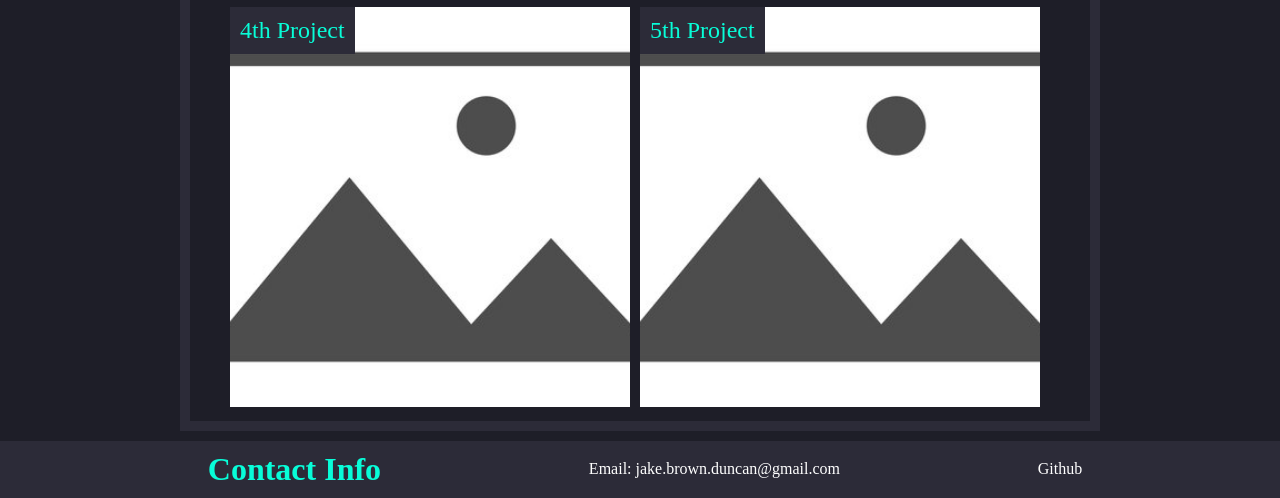
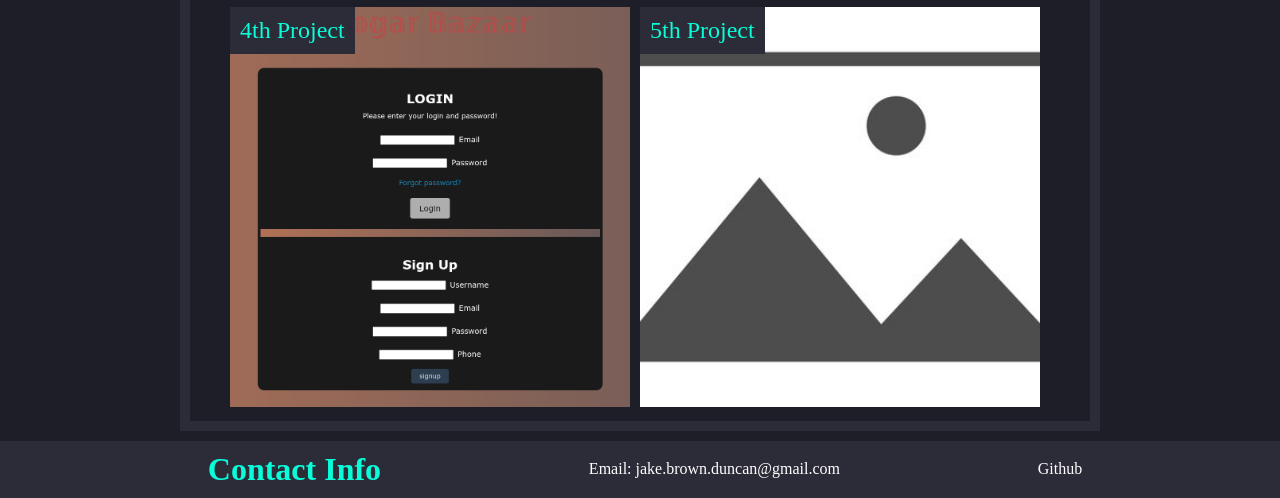
Before and after one commit to JacobDuncan17/Goose, a plain HTML site: page index.html in a window 1280 px wide. Shown: the part 996-1494 px from the top of the page. Drawn offline with Linux system fonts and the light colour scheme.

Commit message:
added 2nd group project

```diff
--- a/index.html
+++ b/index.html
@@ -42,7 +42,7 @@
         <a href="https://jacobduncan17.github.io/Maverick/" class="mainproject"> <figure><img src="./assets/MaverickProject.png" alt="1st Project"><figcaption>1st Project</figcaption></figure></a>
         <a href="https://jacobduncan17.github.io/prework-study-guide/"> <figure><img src="./assets/preworkstudy.png" alt="2nd Project"><figcaption>2nd Project</figcaption></figure></a>
         <a href="https://jacobduncan17.github.io/GroupProject-1/"> <figure><img src="./assets/landing-page.png" alt="3rd Project"><figcaption>3rd Project</figcaption></figure></a>
-        <a href=""> <figure><img src="./assets/placeholder.jpeg" alt="4th Project"><figcaption>4th Project</figcaption></figure></a>
+        <a href="https://hogar-bazaar.herokuapp.com"> <figure><img src="./assets/Hogar.png" alt="4th Project"><figcaption>4th Project</figcaption></figure></a>
         <a href=""> <figure><img src="./assets/placeholder.jpeg" alt="5th Project"><figcaption>5th Project</figcaption></figure></a>
       </figure>
     </section>
```
Also changed, not shown: assets/Hogar.png (added).
